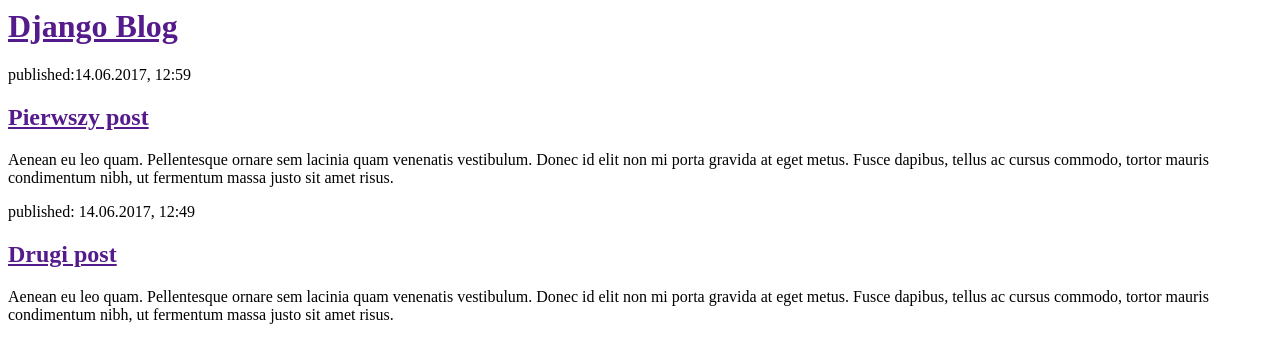
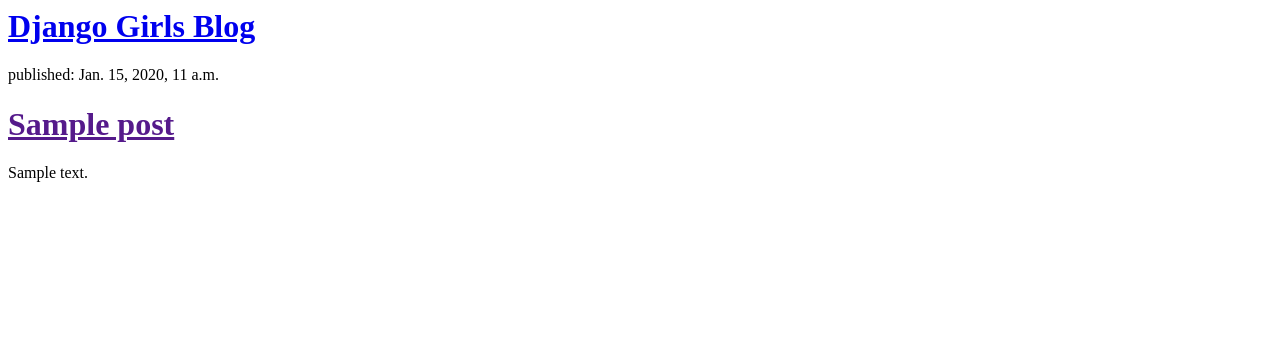
Before and after one commit to xKazuchiro/my-first-blog, a Django app: template blog/templates/blog/post_list.html in a window 1280 px wide. Shown: the top 363 px of the page. Run offline with Django 3.2, Linux system fonts and the light colour scheme; the template is opened without the code that fills it: values that come from a table or form of the project are taken from there, others are empty; tables that the repository leaves empty hold one stand-in row (values such as "Sample post").

Commit message:
Modyfikacja szablonu, posty z bazy danych

```diff
--- a/blog/templates/blog/post_list.html
+++ b/blog/templates/blog/post_list.html
@@ -3,28 +3,16 @@
     <title>Django Blog</title>
 </head>
 <body>
+<div>
+    <h1><a href="/">Django Girls Blog</a></h1>
+</div>
+
+{% for post in posts %}
     <div>
-        <h1><a href="">Django Blog</a></h1>
+        <p>published: {{ post.published_date }}</p>
+        <h1><a href="">{{ post.title }}</a></h1>
+        <p>{{ post.text|linebreaksbr }}</p>
     </div>
-
-    <div>
-        <p>published:14.06.2017, 12:59</p>
-        <h2><a href="">Pierwszy post</a></h2>
-        <p>Aenean eu leo quam. Pellentesque ornare sem lacinia quam
-            venenatis vestibulum. Donec id elit non mi porta gravida
-            at eget metus. Fusce dapibus, tellus ac cursus commodo,
-            tortor mauris condimentum nibh, ut fermentum massa justo
-            sit amet risus.</p>
-    </div>
-
-    <div>
-        <p>published: 14.06.2017, 12:49</p>
-        <h2><a href="">Drugi post</a></h2>
-        <p>Aenean eu leo quam. Pellentesque ornare sem lacinia quam
-            venenatis vestibulum. Donec id elit non mi porta gravida
-            at eget metus. Fusce dapibus, tellus ac cursus commodo,
-            tortor mauris condimentum nibh, ut fermentum massa justo
-            sit amet risus.</p>
-    </div>
+{% endfor %}
 </body>
 </html>
```
Also changed, not shown: blog/views.py (+4 -3 lines).
